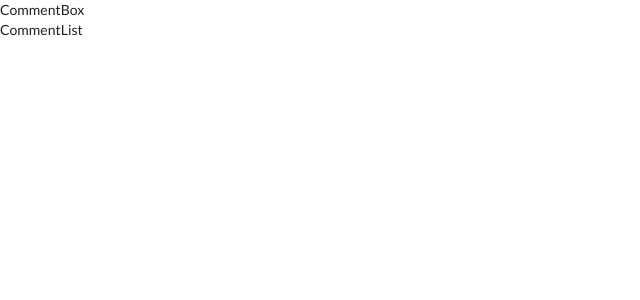
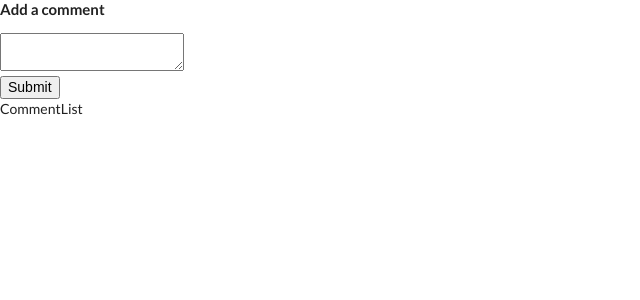
Before and after one commit to rowaxl/react-redux-test, a React app: page / in a window 1280 px wide. Shown: the top 300 px of the page, without its empty margins (0-640 px from the left). Built offline with nearby package versions, Linux system fonts and the light colour scheme.

Commit message:
update comment box

```diff
--- a/src/components/CommentBox.js
+++ b/src/components/CommentBox.js
@@ -3,9 +3,13 @@
 class CommentBox extends Component {
     render() {
         return (
-            <div>
-                CommentBox
-            </div>
+            <form>
+                <h4>Add a comment</h4>
+                <textarea />
+                <div>
+                    <button>Submit</button>
+                </div>
+            </form>
         );
     };
 }
```
